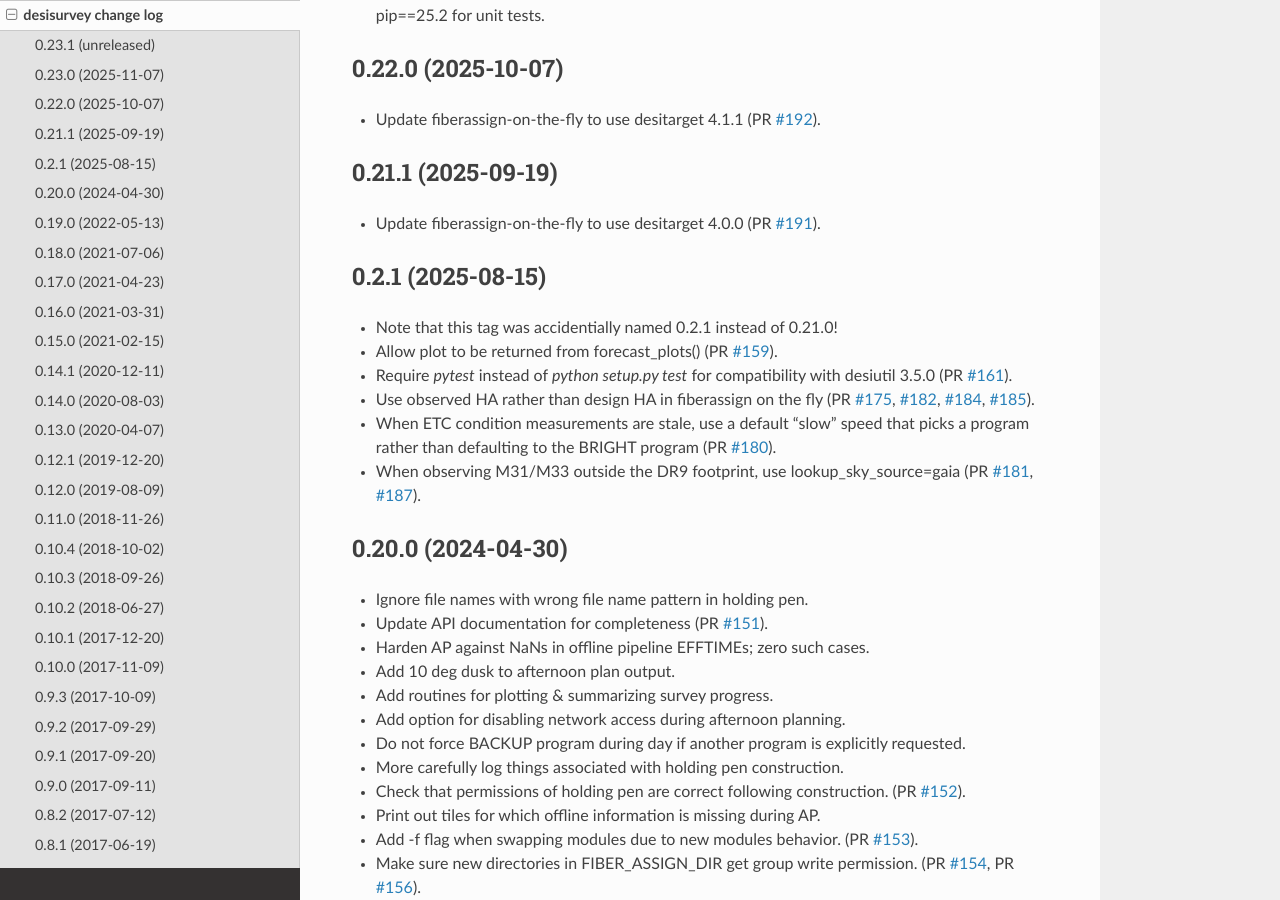
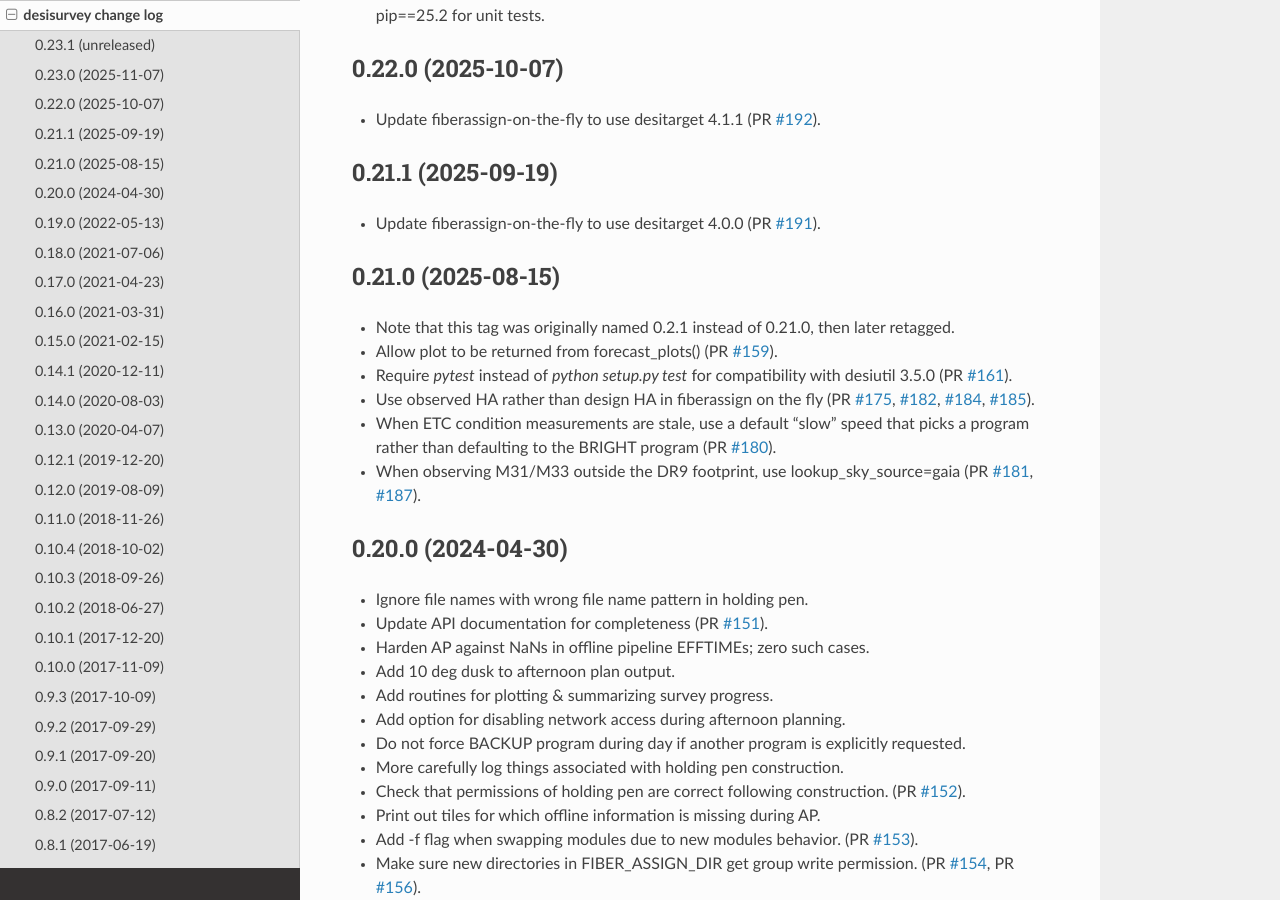
Before and after one commit to desihub/desisurvey, a Sphinx documentation site: the page built from doc/changes.rst, in a window 1280 px wide and 900 px high, scrolled down 365 px. Built offline with Sphinx 7.4.7 and the Read the Docs theme 3.1.0, drawn with Linux system fonts in a browser that asks for light colours; some of the changed text lies outside the part shown.

Commit message:
updated changes.rst for 0.2.1 and 0.21.0

```diff
--- a/doc/changes.rst
+++ b/doc/changes.rst
@@ -32,10 +32,11 @@ desisurvey change log
 
 .. _`#191`: https://github.com/desihub/desisurvey/pull/191
 
-0.2.1 (2025-08-15)
+0.21.0 (2025-08-15)
 ------------------
 
-* Note that this tag was accidentially named 0.2.1 instead of 0.21.0!
+* Note that this tag was originally named 0.2.1 instead of 0.21.0,
+  then later retagged.
 * Allow plot to be returned from forecast_plots() (PR `#159`_).
 * Require `pytest` instead of `python setup.py test` for compatibility
   with desiutil 3.5.0 (PR `#161`_).
@@ -401,6 +402,11 @@ This version was tagged for the 2% sprint data challenge.
 
 First release after refactoring.
 
+0.2.1 (2025-08-15)
+------------------
+
+Accidentally tagged 0.21.0 as 0.2.1; retagged as 0.21.0.
+
 0.2.0 (2016-11-19)
 ------------------
 
```
